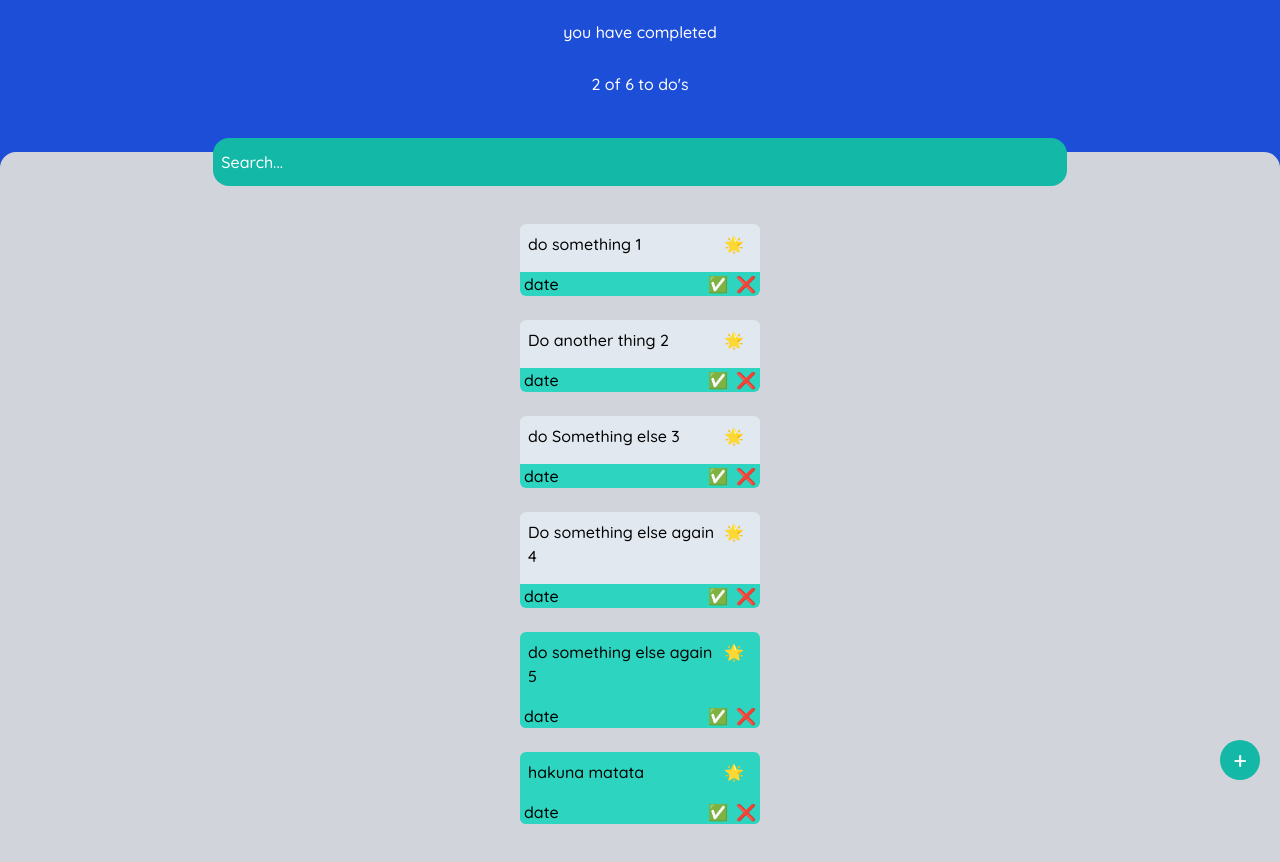
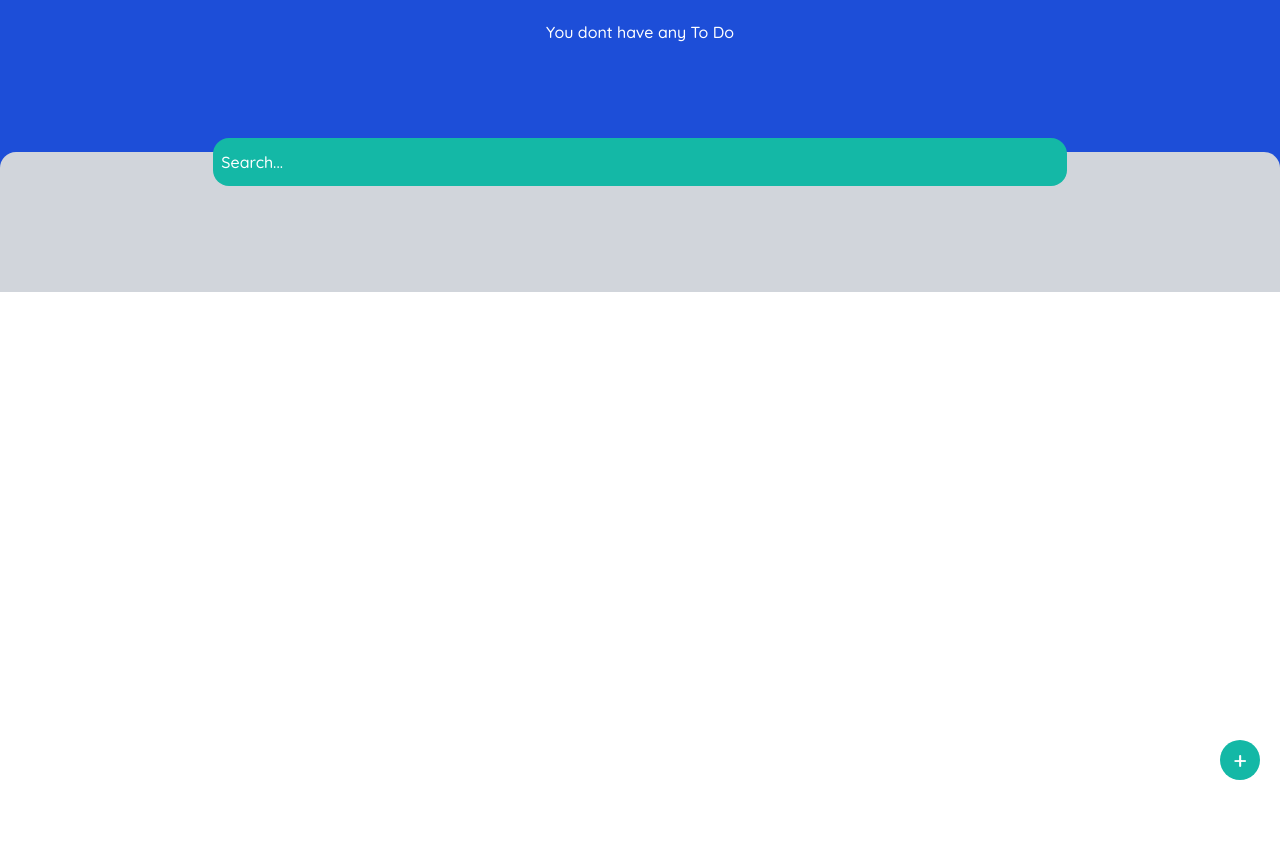
Before and after one commit to oniafk/toDoApp, a React (Vite) app: page / in a window 1280 px wide. Shown: the top 862 px of the page. After the commit the page ends 800 px from the top, so only its background shows below. Built offline with nearby package versions, Linux system fonts and the light colour scheme.

Commit message:
using local storage for saving to dos

```diff
--- a/src/App.tsx
+++ b/src/App.tsx
@@ -11,21 +11,29 @@ type ToDoItemType = {
   important: boolean;
 };
 
-let defaultToDos = [
-  { text: "do something 1", completed: false, important: false },
-  { text: "Do another thing 2", completed: false, important: false },
-  { text: "do Something else 3", completed: false, important: false },
-  { text: "Do something else again 4", completed: false, important: false },
-  { text: "do something else again 5", completed: true, important: false },
-  { text: "hakuna matata", completed: true, important: false },
-];
+// let defaultToDos = [
+//   { text: "do something 1", completed: false, important: false },
+//   { text: "Do another thing 2", completed: false, important: false },
+//   { text: "do Something else 3", completed: false, important: false },
+//   { text: "Do something else again 4", completed: false, important: false },
+//   { text: "do something else again 5", completed: true, important: false },
+//   { text: "hakuna matata", completed: true, important: false },
+// ];
+
+// localStorage.setItem('myToDos', JSON.stringify(defaultToDos));
+// localStorage.removeItem("myToDos");
 
 function App() {
+  const savedToDosString = localStorage.getItem("myToDos");
+  const parsedToDos: ToDoItemType[] = savedToDosString
+    ? JSON.parse(savedToDosString)
+    : localStorage.setItem("myToDos", JSON.stringify([]));
+
   const [searchToDo, setSearchToDo] = useState<string>("");
   console.log(searchToDo);
 
   const [completedToDos, setCompletedToDos] =
-    useState<ToDoItemType[]>(defaultToDos);
+    useState<ToDoItemType[]>(parsedToDos);
 
   let completedToDosArray = completedToDos.filter(
     (item) => !!item.completed === true
@@ -36,25 +44,30 @@ function App() {
     item.text.toLowerCase().includes(searchToDo.toLocaleLowerCase())
   );
 
+  const updateLocalStorageAndToDoItems = (newToDos: ToDoItemType[]) => {
+    localStorage.setItem("myToDos", JSON.stringify(newToDos));
+    setCompletedToDos(newToDos);
+  };
+
   const clickCompleteToDo = (text: string) => {
     const newTodos = [...completedToDos];
     const todoIndex = newTodos.findIndex((todo) => todo.text == text);
     newTodos[todoIndex].completed = true;
-    setCompletedToDos(newTodos);
+    updateLocalStorageAndToDoItems(newTodos);
   };
 
   const clickDeleteToDo = (text: string) => {
     const newTodos = [...completedToDos];
     const todoIndex = newTodos.findIndex((todo) => todo.text == text);
     newTodos.splice(todoIndex, 1);
-    setCompletedToDos(newTodos);
+    updateLocalStorageAndToDoItems(newTodos);
   };
 
   const clickImportantToDo = (text: string) => {
     const newTodos = [...completedToDos];
     const todoIndex = newTodos.findIndex((todo) => todo.text == text);
     newTodos[todoIndex].important = true;
-    setCompletedToDos(newTodos);
+    updateLocalStorageAndToDoItems(newTodos);
   };
 
   return (
```
